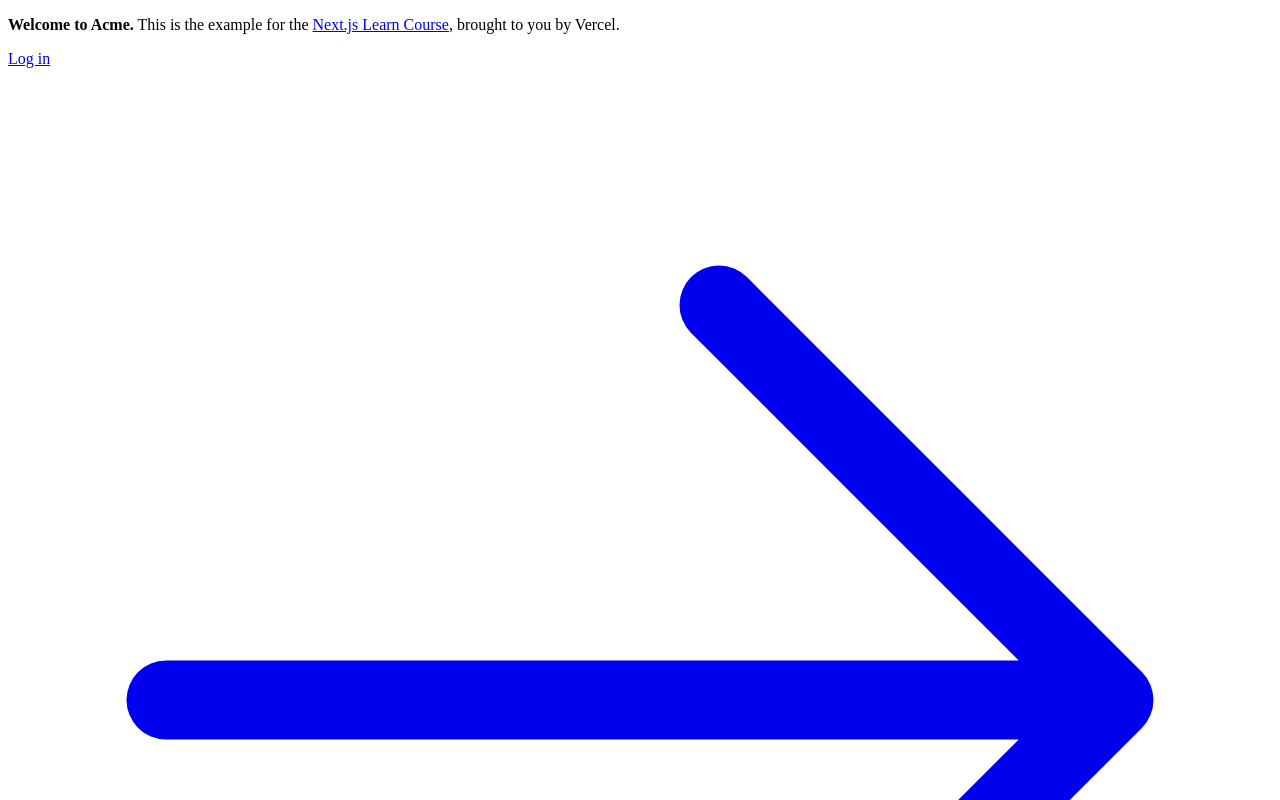
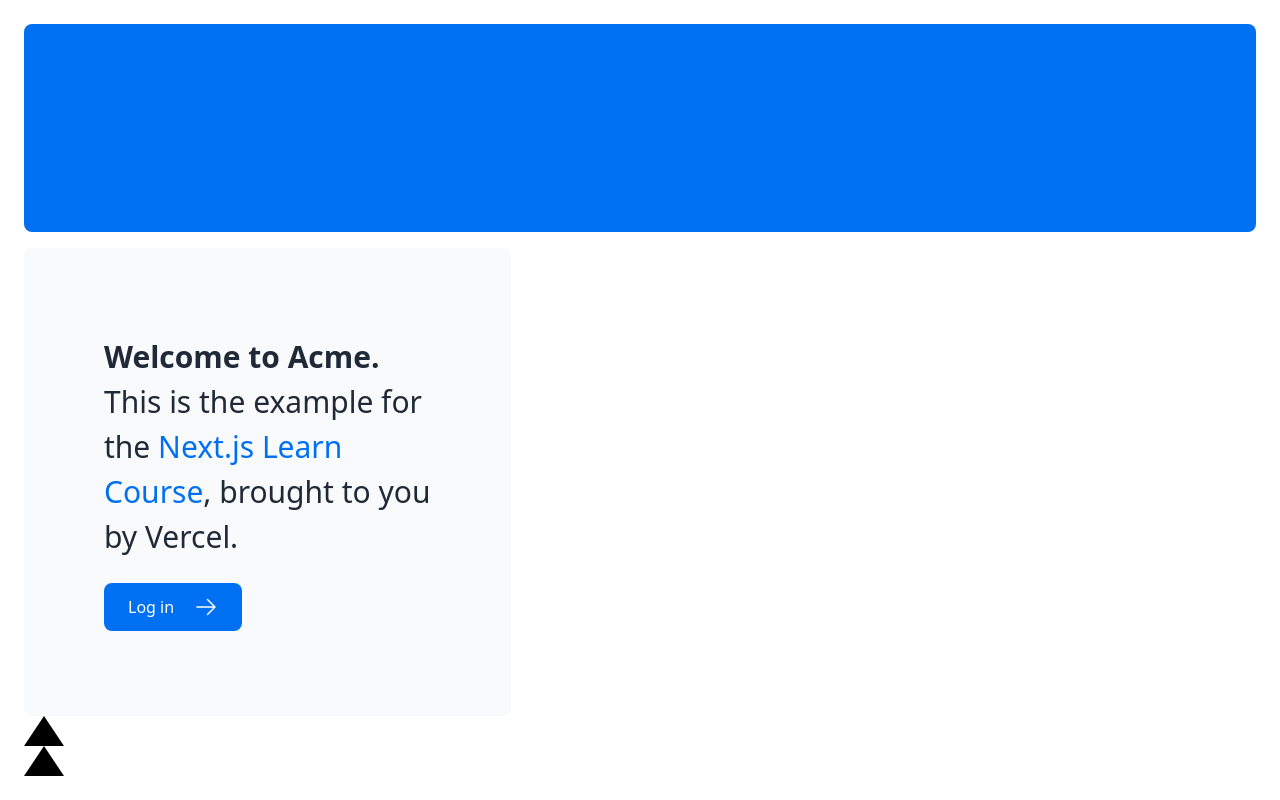
Before and after one commit to wjdtj9656/nextTutorial, a Next.js app: page / in a window 1280 px wide. Shown: the top 800 px of the page. Built offline with nearby package versions, Linux system fonts and the light colour scheme.

Commit message:
chapter2

```diff
--- a/app/layout.tsx
+++ b/app/layout.tsx
@@ -1,3 +1,5 @@
+import "@/app/ui/global.css";
+
 export default function RootLayout({
   children,
 }: {
--- a/app/page.tsx
+++ b/app/page.tsx
@@ -1,7 +1,7 @@
-import AcmeLogo from '@/app/ui/acme-logo';
-import { ArrowRightIcon } from '@heroicons/react/24/outline';
-
-import Link from 'next/link';
+import AcmeLogo from "@/app/ui/acme-logo";
+import { ArrowRightIcon } from "@heroicons/react/24/outline";
+import styles from "@/app/ui/home.module.css";
+import Link from "next/link";
 export default function Page() {
   return (
     <main className="flex min-h-screen flex-col p-6">
@@ -11,7 +11,7 @@
       <div className="mt-4 flex grow flex-col gap-4 md:flex-row">
         <div className="flex flex-col justify-center gap-6 rounded-lg bg-gray-50 px-6 py-10 md:w-2/5 md:px-20">
           <p className={`text-xl text-gray-800 md:text-3xl md:leading-normal`}>
-            <strong>Welcome to Acme.</strong> This is the example for the{' '}
+            <strong>Welcome to Acme.</strong> This is the example for the{" "}
             <a href="https://nextjs.org/learn/" className="text-blue-500">
               Next.js Learn Course
             </a>
@@ -28,6 +28,8 @@
           {/* Add Hero Images Here */}
         </div>
       </div>
+      <div className="h-0 w-0 border-b-[30px] border-l-[20px] border-r-[20px] border-b-black border-l-transparent border-r-transparent" />
+      <div className={styles.shape}></div>
     </main>
   );
 }
--- /dev/null
+++ b/app/ui/home.module.css
@@ -0,0 +1,7 @@
+.shape {
+  height: 0;
+  width: 0;
+  border-bottom: 30px solid black;
+  border-left: 20px solid transparent;
+  border-right: 20px solid transparent;
+}
```
